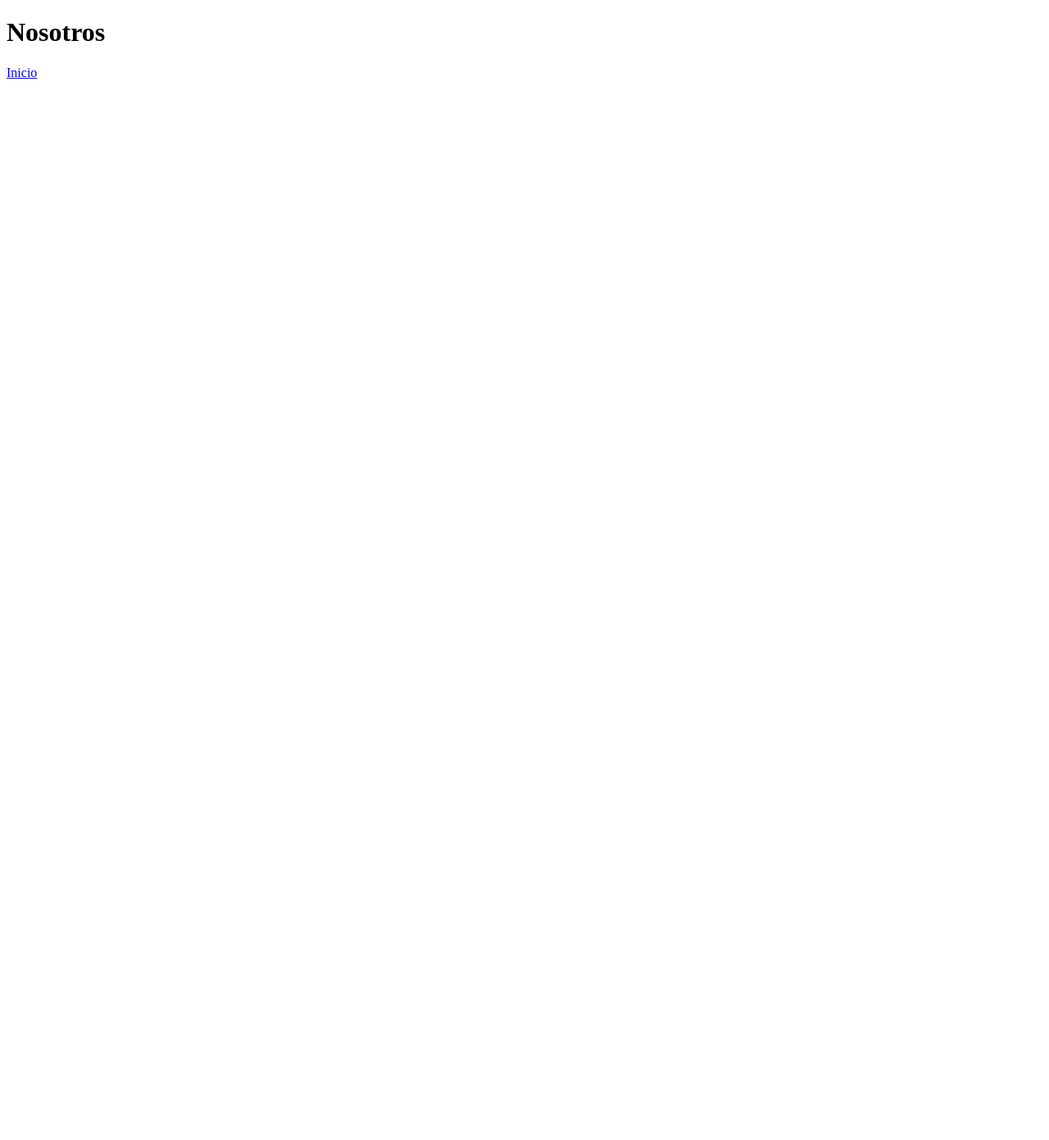
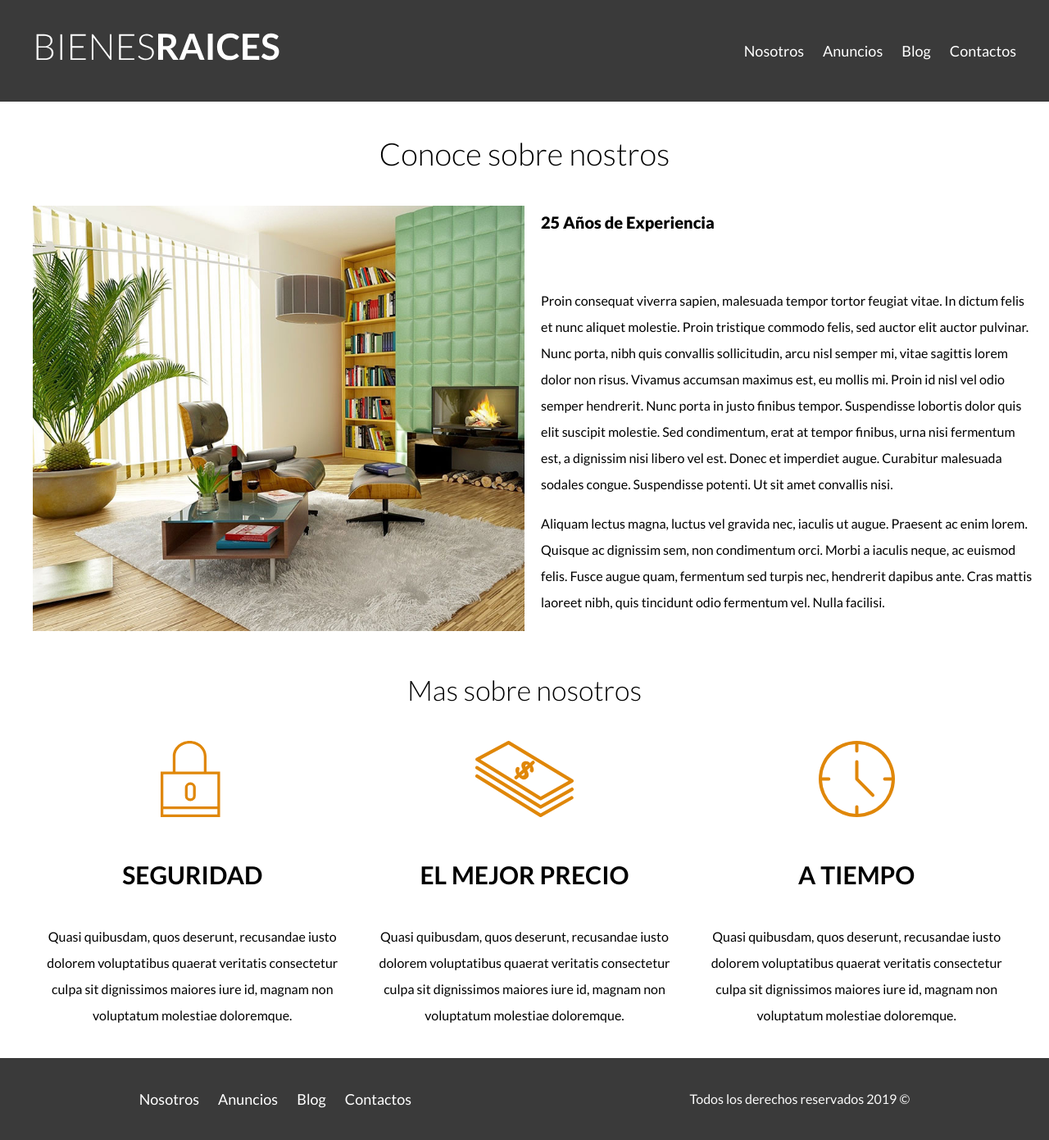
Before and after one commit to whosdavidc/bienes-raices, a plain HTML site: page nostros.html in a window 1280 px wide. Shown: the whole page at 82% size. Before the commit the page ends 800 px from the top, so only its background shows below. Drawn offline with Linux system fonts and the light colour scheme.

Commit message:
nosotros

```diff
--- a/css/stylesheet.css
+++ b/css/stylesheet.css
@@ -59,6 +59,12 @@ h4{
     margin: 0;
 }
 
+
+
+.negrita{
+    font-weight: 500;
+}
+
 /* Botones */
 
 .boton{
@@ -91,6 +97,12 @@ h4{
 }
 
 /* Header */
+
+.menu-barra{
+    background-color: rgb(58, 58, 58);
+    padding-bottom: 3rem;
+}
+
 .site-header.inicio{
     background-image: url(../images/header.jpg);
     background-position: center center;
@@ -295,10 +307,13 @@ h1{
     font-size: 2.4rem;
     padding: 4rem;
     position: relative;
+    text-align: left;
 }
 
     .sub-testi p{
         text-align: right;
+        margin-bottom: 0;
+        text-transform: initial;
     }
 
 .sub-testi blockquote::before{
@@ -308,7 +323,7 @@ h1{
     width: 4rem;
     height: 4rem;
     display: block;
-    top: 1rem;
+    top: 6rem;
     left: 2rem;
 }
 
@@ -324,3 +339,35 @@ h1{
     .site-footer p{
         margin: 0;
     }
+
+.copyright{
+    color: #fafafa;
+}
+
+
+/* NOSTROS */
+
+.contenido-nostros{
+    display: grid;
+    grid-template-columns: 50% 50%;
+    grid-column-gap: 2rem;
+}
+
+
+.nosotros-text blockquote{
+    font-weight: 900;
+    margin: 0;
+    font-size: 2rem;
+    margin: 0 0 6rem 0;
+}
+
+.iconos-nostros{
+    display: grid;
+    grid-template-columns: 50% 50% 50%;
+    grid-column-gap: 2rem;
+    text-align: center;
+}
+.iconos-nostros .icono{
+    line-height: 2;
+
+}
--- a/nostros.html
+++ b/nostros.html
@@ -4,10 +4,87 @@
     <meta charset="UTF-8">
     <meta name="viewport" content="width=device-width, initial-scale=1.0">
     <meta http-equiv="X-UA-Compatible" content="ie=edge">
+    <link rel="stylesheet" href="css/normalize.css">
+    <link href="https://fonts.googleapis.com/css?family=Lato:300,400,700,900&display=swap" rel="stylesheet">
     <title>Nosotros</title>
+    <link rel="stylesheet" href="css/stylesheet.css">
 </head>
+
 <body>
-    <h1>Nosotros</h1>
-    <a href="/index.html">Inicio</a>
+    <header class="site-header menu-barra">
+    <div class="contenedor contenido-header">
+            <div class="barra">
+                <a href="/index.html">
+                    <img src="/images/logo.svg" alt="Logo de bienes">
+                </a>
+
+                <nav class="navegation">
+                    <a href="/nostros.html">Nosotros</a>
+                    <a href="/anuncios.html">Anuncios</a>
+                    <a href="/blog.html">Blog</a> <!--target="_blank"-->
+                    <a href="/contactos.html">Contactos</a>
+                </nav>
+            </div>
+    </div> <!-- contenedor -->
+    </header>
+
+    <main class="contenedor">
+        <h1 class="ta-center fw-300">Conoce sobre nostros</h1>
+        <div class="contenido-nostros">
+            <div class="img-nostros">
+                <img src="images/nosotros.jpg" alt="">
+            </div>
+
+            <div class="nosotros-text">
+                <blockquote>25 Años de Experiencia</blockquote>
+                <p>
+                        Proin consequat viverra sapien, malesuada tempor tortor feugiat vitae. In dictum felis et nunc aliquet molestie. Proin tristique commodo felis, sed auctor elit auctor pulvinar. Nunc porta, nibh quis convallis sollicitudin, arcu nisl semper mi, vitae sagittis lorem dolor non risus. Vivamus accumsan maximus est, eu mollis mi. Proin id nisl vel odio semper hendrerit. Nunc porta in justo finibus tempor. Suspendisse lobortis dolor quis elit suscipit molestie. Sed condimentum, erat at tempor finibus, urna nisi fermentum est, a dignissim nisi libero vel est. Donec et imperdiet augue. Curabitur malesuada sodales congue. Suspendisse potenti. Ut sit amet convallis nisi.
+
+
+                </p>
+                <p>
+                    Aliquam lectus magna, luctus vel gravida nec, iaculis ut augue. Praesent ac enim lorem. Quisque ac dignissim sem, non condimentum orci.
+                    Morbi a iaculis neque, ac euismod felis. Fusce augue quam, fermentum sed turpis nec, hendrerit dapibus ante. Cras mattis laoreet nibh,
+                    quis tincidunt odio fermentum vel. Nulla facilisi.
+                </p>
+            </div>
+        </div>
+
+        <section>
+                <h2 class="fw-300 ta-center">Mas sobre nosotros</h2>
+
+                <div class="iconos-index">
+                    <div class="icono">
+                        <img src="/images/icono1.svg" alt="Icono seguridad">
+                        <h3>Seguridad</h3>
+                        <p>Quasi quibusdam, quos deserunt, recusandae iusto dolorem voluptatibus quaerat veritatis consectetur culpa sit dignissimos maiores iure id, magnam non voluptatum molestiae doloremque.</p>
+                    </div>
+
+                    <div class="icono">
+                        <img src="/images/icono2.svg" alt="Icono precio">
+                        <h3>El mejor precio</h3>
+                        <p>Quasi quibusdam, quos deserunt, recusandae iusto dolorem voluptatibus quaerat veritatis consectetur culpa sit dignissimos maiores iure id, magnam non voluptatum molestiae doloremque.</p>
+                    </div>
+
+                    <div class="icono">
+                        <img src="/images/icono3.svg" alt="Icono tiempo">
+                        <h3>A tiempo</h3>
+                        <p>Quasi quibusdam, quos deserunt, recusandae iusto dolorem voluptatibus quaerat veritatis consectetur culpa sit dignissimos maiores iure id, magnam non voluptatum molestiae doloremque.</p>
+                    </div>
+                </div>
+        </section>
+    </main>
+
+
+
+    <footer class="site-footer seccion">
+            <nav class="navegation">
+                <a href="/nostros.html">Nosotros</a>
+                <a href="/anuncios.html">Anuncios</a>
+                <a href="/blog.html">Blog</a>
+                <a href="/contactos.html">Contactos</a> <!--target="_blank"-->
+            </nav>
+                <p class="copyright">Todos los derechos reservados 2019 &copy;</p>
+    </footer>
 </body>
 </html>
```
Also changed, not shown: index.html (+3 -3 lines).
